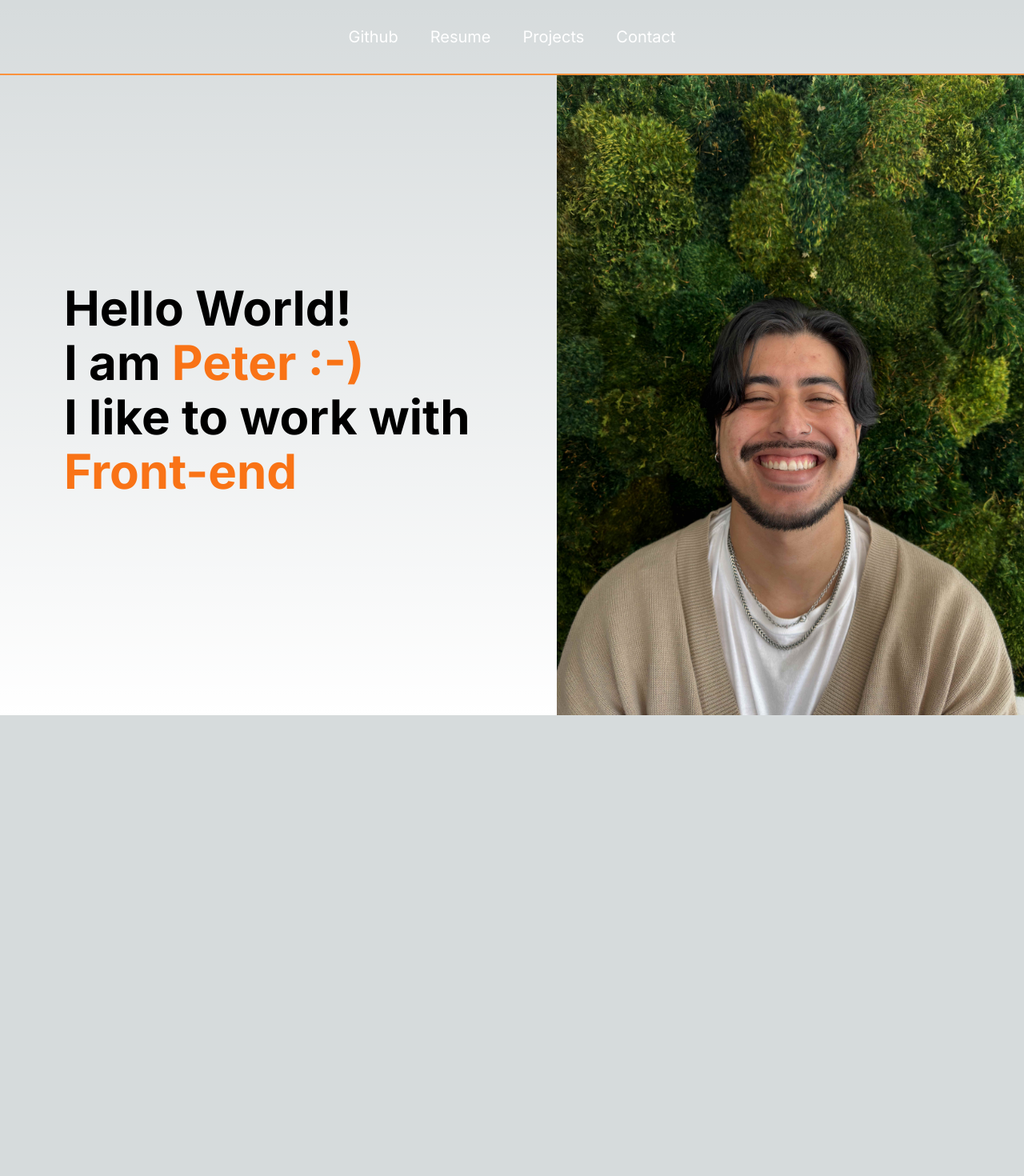
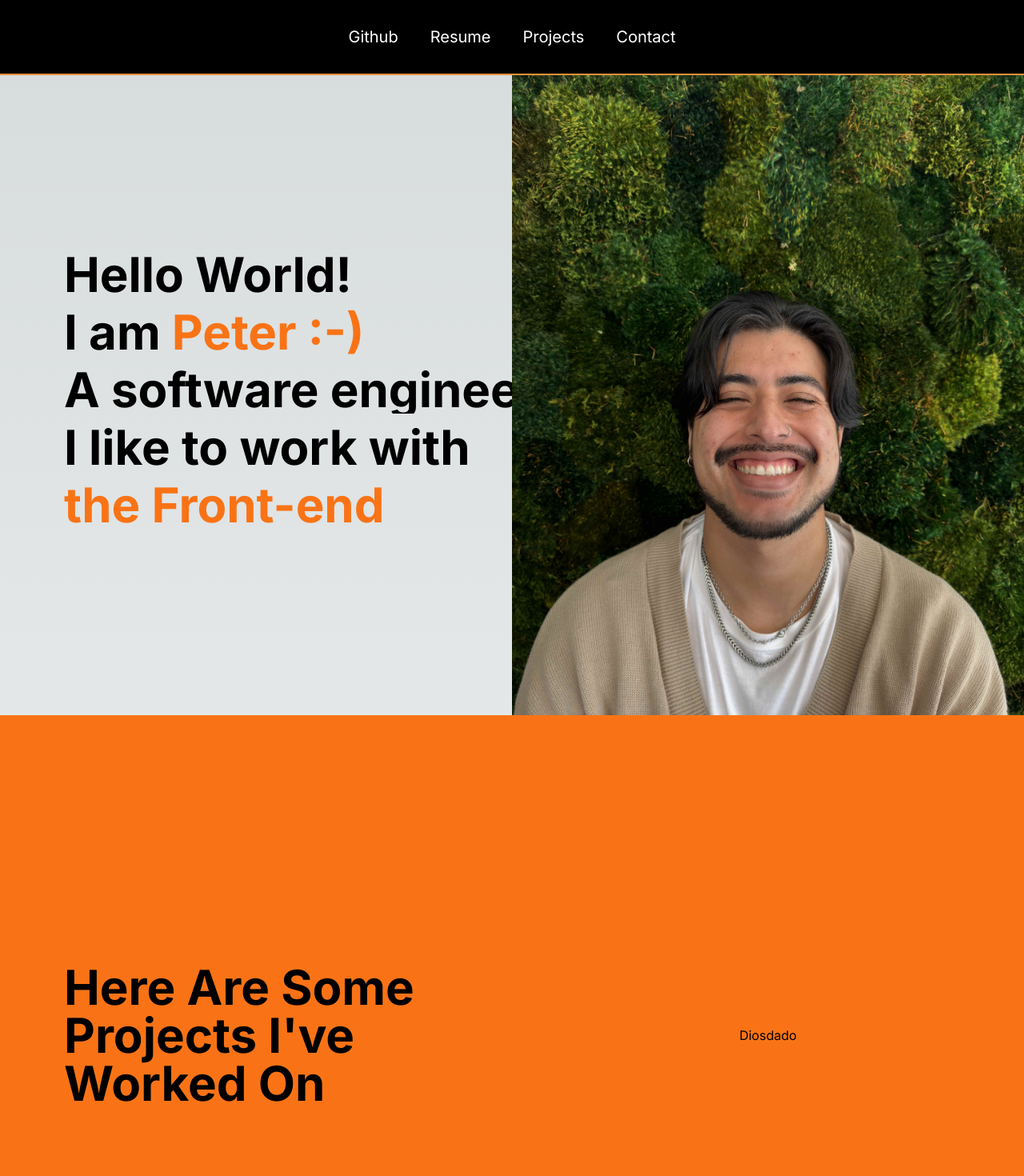
Before and after one commit to PetDios9/personal-site-v2, a Next.js app: page / in a window 1280 px wide. Shown: the top 1470 px of the page at 80% size. Before the commit the page ends 894 px from the top, so only its background shows below. Built offline with nearby package versions, Linux system fonts and the light colour scheme.

Commit message:
created layered and stacked cards for contact, fixed sticky header

```diff
--- a/src/app/globals.css
+++ b/src/app/globals.css
@@ -33,3 +33,8 @@ body {
     text-wrap: balance;
   }
 }
+@layer base {
+  html {
+    scroll-behavior: smooth;
+  }
+}
--- a/src/app/page.tsx
+++ b/src/app/page.tsx
@@ -1,11 +1,23 @@
 import Header from "../components/Header";
 import AboutMe from "../components/AboutMe";
+import Contact from "../components/Contact";
+import Image from "next/image";
 
 export default function Home() {
   return (
-    <div>
-      <Header />
-      <AboutMe />
+    <div className="relative flex flex-col">
+      <div className="sticky top-0 z-50 lg:visible invisible">
+        <Header />
+      </div>
+      <div>
+        <AboutMe />
+      </div>
+      <div className="sticky top-0" id="projects">
+        <Contact />
+      </div>
+      <div className="sticky top-0 ">
+        <Contact />
+      </div>
     </div>
   );
 }
--- a/src/components/AboutMe.tsx
+++ b/src/components/AboutMe.tsx
@@ -2,13 +2,16 @@ import Image from "next/image";
 
 export default function AboutMe() {
   return (
-    <div className="lg:grid lg:grid-cols-2 lg:justify-center lg:content-center lg:pl-14 xl:pl-20 gap-8 w-auto">
-      <div className="h-[90vh] lg:h-auto flex flex-col justify-center items-center lg:items-start gap-2">
+    <div className="lg:grid lg:grid-cols-2 lg:justify-center lg:content-center w-auto">
+      <div className="h-screen lg:h-auto flex flex-col justify-center items-center lg:items-start lg:pl-14 xl:pl-20 gap-3">
         <h2 className="overflow-hidden whitespace-nowrap text-4xl lg:text-5xl xl:text-6xl font-bold text-left">
           Hello World!
         </h2>
         <h2 className="overflow-hidden whitespace-nowrap text-4xl lg:text-5xl xl:text-6xl font-bold text-left">
           I am <span className="text-orange-500">Peter :-)</span>
+        </h2>
+        <h2 className="overflow-hidden whitespace-nowrap text-4xl lg:text-5xl xl:text-6xl font-bold text-left">
+          A software engineer.
         </h2>
         <h2 className="overflow-hidden whitespace-nowrap text-4xl lg:text-5xl xl:text-6xl font-bold text-left">
           I like to work with
@@ -17,9 +20,9 @@ export default function AboutMe() {
           <ul className="text-4xl lg:text-5xl xl:text-6xl font-bold block animate-text-slide-5 text-center lg:text-left leading-tight [&_li]:block text-nowrap">
             <li className="pb-7">JavaScript</li>
             <li className="pb-7">Python</li>
-            <li className="pb-7">Front-end</li>
-            <li className="pb-7">Back-end</li>
-            <li className="pb-7">and More!</li>
+            <li className="pb-7">the Front-end</li>
+            <li className="pb-7">the Back-end</li>
+            <li className="pb-7">so much more!</li>
             <li className="pb-7" aria-hidden="true">
               JavaScript
             </li>
@@ -32,7 +35,7 @@ export default function AboutMe() {
           width={900}
           height={1000}
           alt="Peter Diosdado"
-          className=" object-cover"
+          className="object-cover"
         />
       </div>
     </div>
--- /dev/null
+++ b/src/components/Contact.tsx
@@ -0,0 +1,14 @@
+export default function Contact() {
+  return (
+    <div className="lg:grid lg:grid-cols-2 lg:justify-center lg:content-center w-auto bg-orange-500">
+      <div className="h-screen flex flex-col justify-center items-center lg:items-start lg:pl-14 xl:pl-20 gap-3">
+        <h1 className="overflow-hidden whitespace-nowrap text-4xl lg:text-5xl xl:text-6xl font-bold text-left text-wrap">
+          Here Are Some Projects I've Worked On
+        </h1>
+      </div>
+      <div className="flex flex-row justify-center align-middle items-center">
+        <h1>Diosdado</h1>
+      </div>
+    </div>
+  );
+}
--- a/src/components/Header.tsx
+++ b/src/components/Header.tsx
@@ -1,6 +1,6 @@
 export default function Header() {
   return (
-    <nav className="flex flex-row justify-center gap-6 md:gap-10 p-8 border-b-2 border-orange-400">
+    <nav className="flex flex-row justify-center gap-6 md:gap-10 p-8 border-b-2 border-orange-400 bg-black">
       <a
         href="https://github.com/petdios9"
         target="_blank"
```
